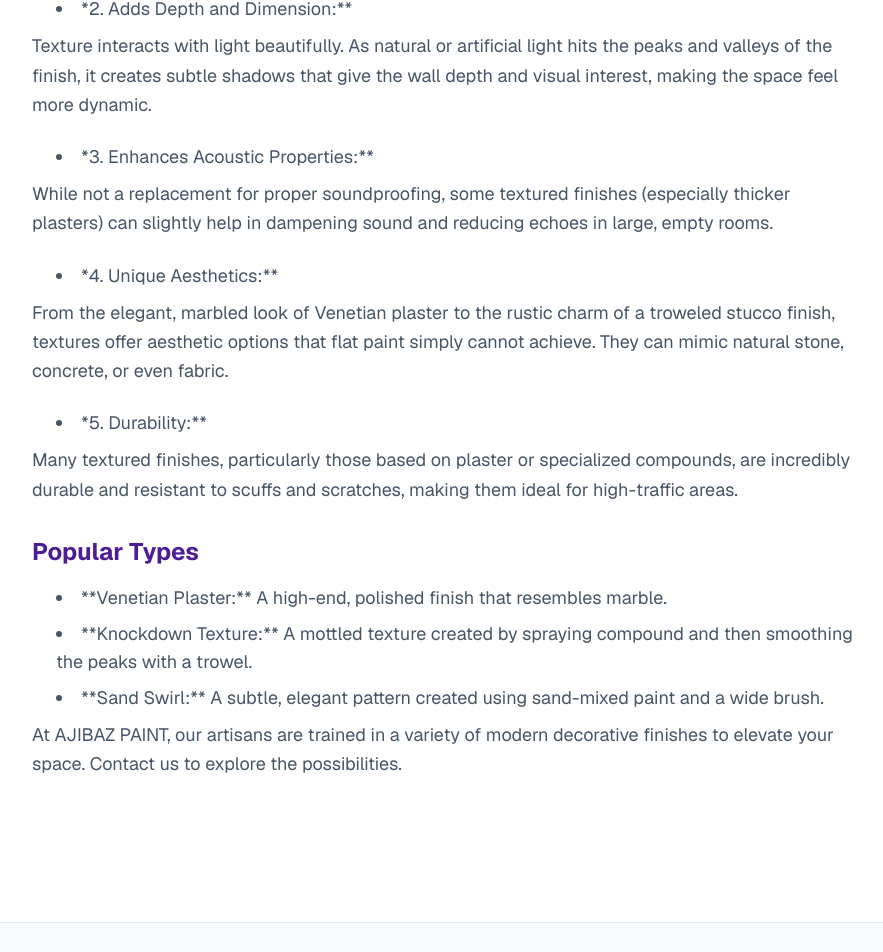
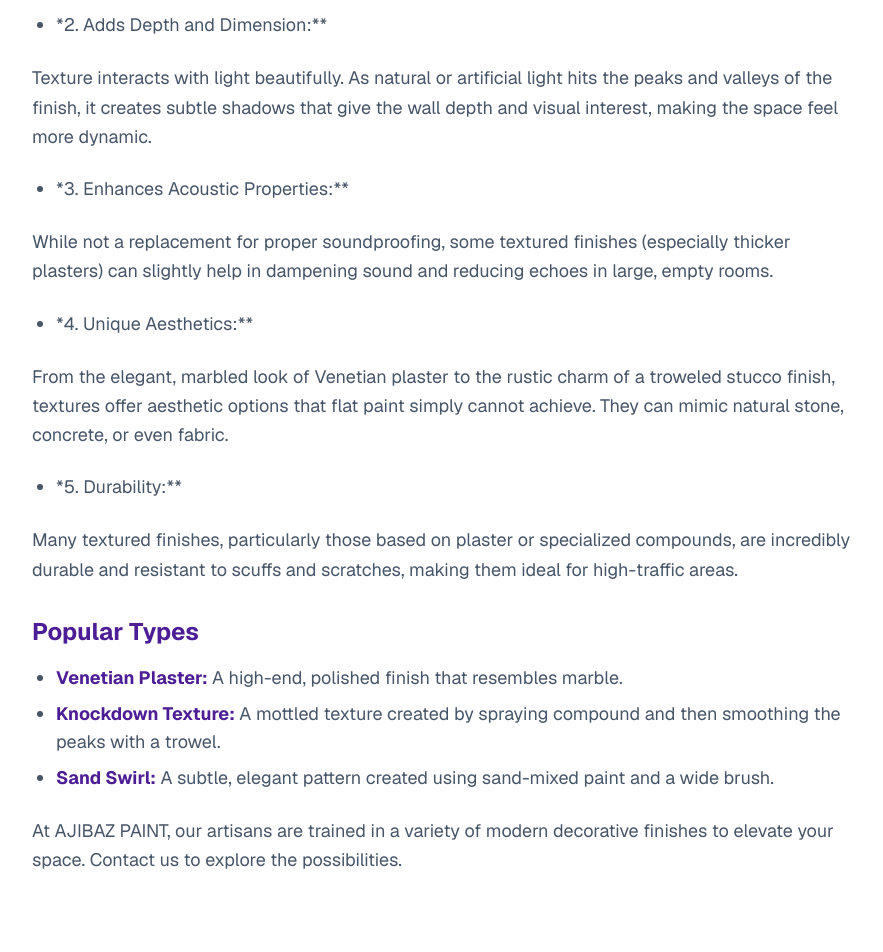
Before and after one commit to Trainbow-7/Ajibaz-Paint, a Next.js app: page /blog/decorative-textured-finishes in a window 1280 px wide. Shown: the part 1462-2414 px from the top of the page, without its empty margins (192-1075 px from the left). Built offline with nearby package versions, Linux system fonts and the light colour scheme.

Commit message:
Fix markdown parsing: group lists into ol/ul tags for proper 1,2,3 numbering and parse bold text to eliminate raw asterisks

```diff
--- a/src/app/blog/[slug]/page.tsx
+++ b/src/app/blog/[slug]/page.tsx
@@ -39,50 +39,105 @@ export default async function BlogPostPage({ params }: PageProps) {
     .filter((p) => p.id !== post.id)
     .slice(0, 3);
 
-  // Simple parser to render basic markdown structures in the article body
+  // Block-aware markdown parser for formatted, clean text rendering
   const renderContent = (content: string) => {
-    return content.split("\n").map((line, index) => {
+    const lines = content.split("\n");
+    const elements: React.ReactNode[] = [];
+    let currentList: { type: "ul" | "ol"; items: string[] } | null = null;
+
+    const parseFormattedText = (text: string) => {
+      const parts = text.split(/(\*\*.*?\*\*)/g);
+      return parts.map((part, i) => {
+        if (part.startsWith("**") && part.endsWith("**")) {
+          return (
+            <strong key={i} className="font-bold text-brand-primary-dark">
+              {part.slice(2, -2)}
+            </strong>
+          );
+        }
+        return part;
+      });
+    };
+
+    const flushList = (keyPrefix: number) => {
+      if (!currentList) return;
+      if (currentList.type === "ul") {
+        elements.push(
+          <ul key={`ul-${keyPrefix}`} className="list-disc pl-6 mb-6 space-y-2 text-text-secondary text-base sm:text-lg">
+            {currentList.items.map((item, i) => (
+              <li key={i}>{parseFormattedText(item)}</li>
+            ))}
+          </ul>
+        );
+      } else if (currentList.type === "ol") {
+        elements.push(
+          <ol key={`ol-${keyPrefix}`} className="list-decimal pl-6 mb-6 space-y-2 text-text-secondary text-base sm:text-lg">
+            {currentList.items.map((item, i) => (
+              <li key={i}>{parseFormattedText(item)}</li>
+            ))}
+          </ol>
+        );
+      }
+      currentList = null;
+    };
+
+    lines.forEach((line, index) => {
       const trimmed = line.trim();
-      if (!trimmed) return null;
+      if (!trimmed) {
+        flushList(index);
+        return;
+      }
 
       if (trimmed.startsWith("###")) {
-        return (
+        flushList(index);
+        elements.push(
           <h3 key={index} className="text-xl sm:text-2xl font-bold text-brand-primary-dark mt-8 mb-4">
-            {trimmed.replace("###", "").trim()}
+            {parseFormattedText(trimmed.replace("###", "").trim())}
           </h3>
         );
+        return;
       }
 
       if (trimmed.startsWith("##")) {
-        return (
+        flushList(index);
+        elements.push(
           <h2 key={index} className="text-2xl sm:text-3xl font-bold text-brand-primary-dark mt-10 mb-4">
-            {trimmed.replace("##", "").trim()}
+            {parseFormattedText(trimmed.replace("##", "").trim())}
           </h2>
         );
+        return;
       }
 
       if (trimmed.startsWith("*") || trimmed.startsWith("-")) {
-        return (
-          <li key={index} className="ml-6 list-disc text-text-secondary mb-2 text-base sm:text-lg">
-            {trimmed.substring(1).trim()}
-          </li>
-        );
+        const itemContent = trimmed.replace(/^[\*\-]\s*/, "").trim();
+        if (!currentList || currentList.type !== "ul") {
+          flushList(index);
+          currentList = { type: "ul", items: [] };
+        }
+        currentList.items.push(itemContent);
+        return;
       }
 
       if (/^\d+\./.test(trimmed)) {
-        return (
-          <li key={index} className="ml-6 list-decimal text-text-secondary mb-2 text-base sm:text-lg">
-            {trimmed.replace(/^\d+\./, "").trim()}
-          </li>
-        );
+        const itemContent = trimmed.replace(/^\d+\.\s*/, "").trim();
+        if (!currentList || currentList.type !== "ol") {
+          flushList(index);
+          currentList = { type: "ol", items: [] };
+        }
+        currentList.items.push(itemContent);
+        return;
       }
 
-      return (
+      flushList(index);
+      elements.push(
         <p key={index} className="text-text-secondary leading-relaxed mb-6 text-base sm:text-lg">
-          {trimmed}
+          {parseFormattedText(trimmed)}
         </p>
       );
     });
+
+    flushList(lines.length);
+    return elements;
   };
 
   return (
```
